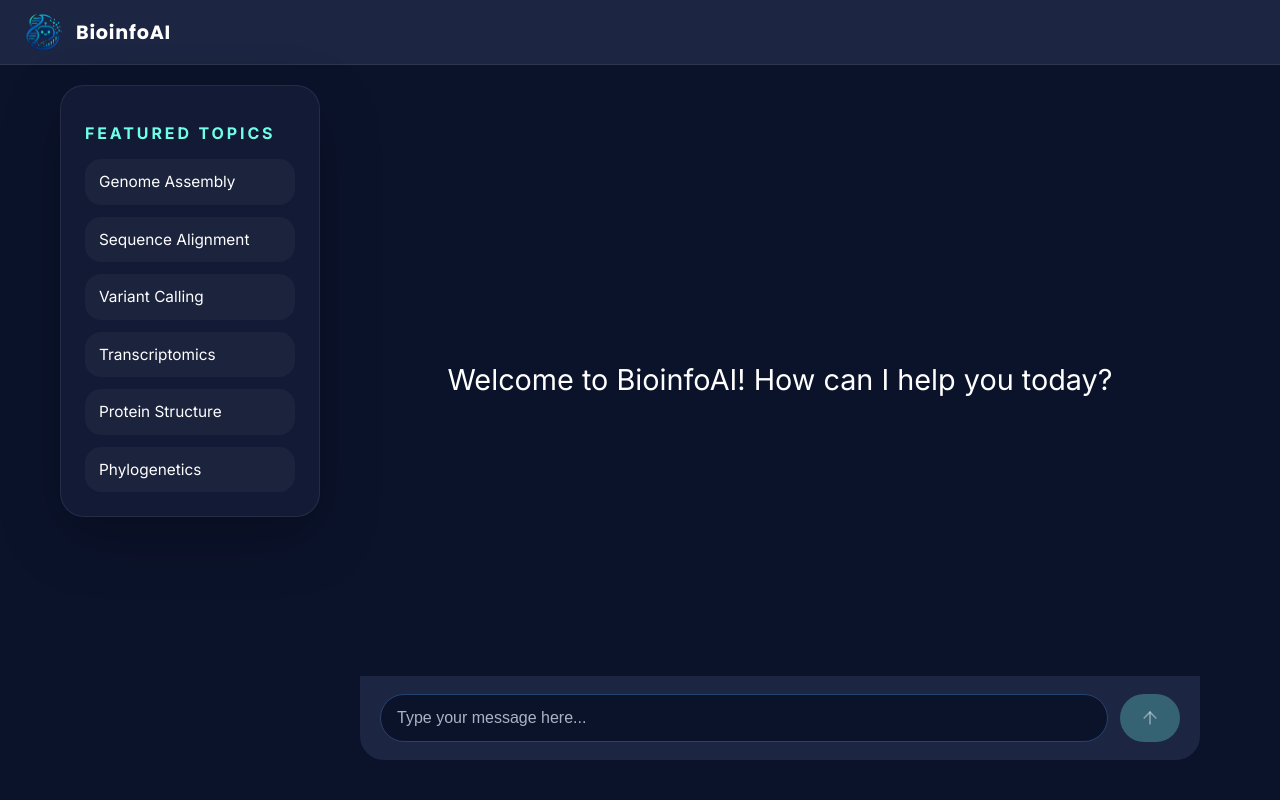
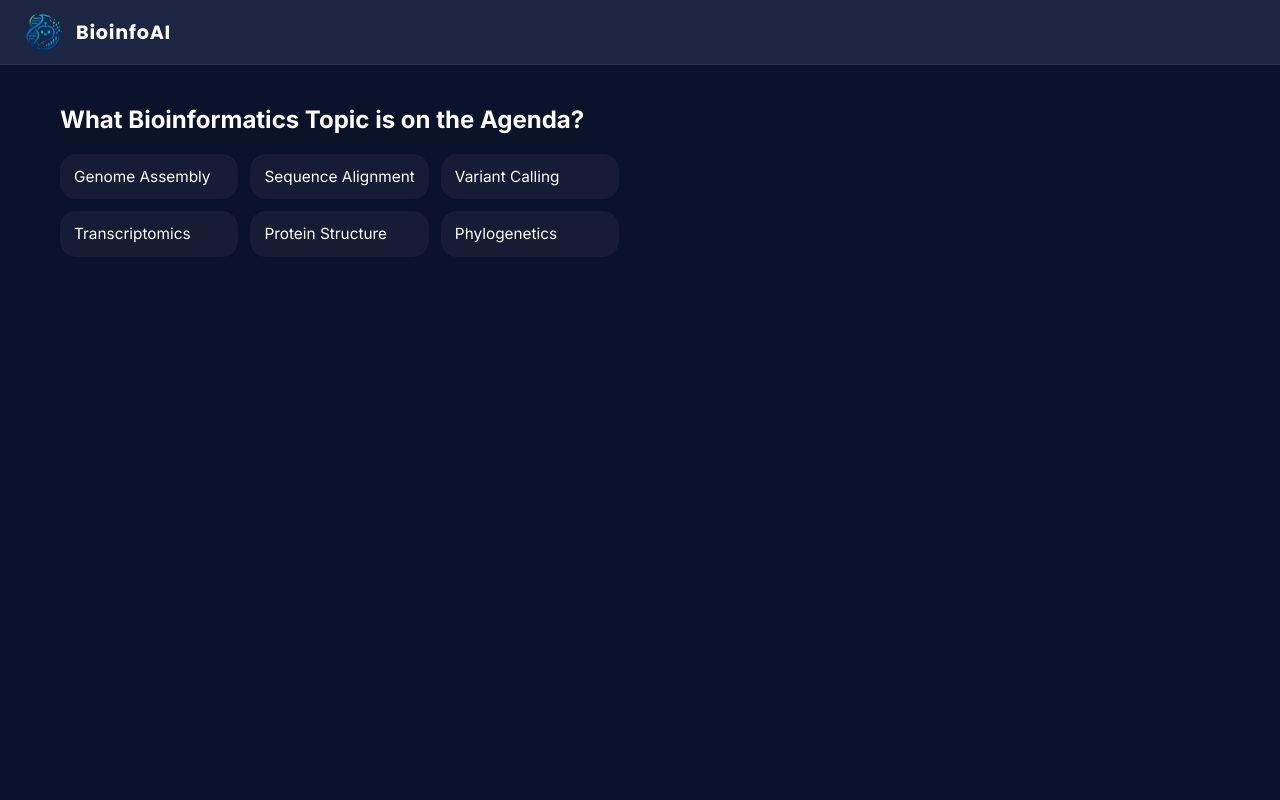
Before and after one commit to jdoria702/BioinformaticsHackathon, a Flask app: page /api/ in a window 1280 px wide. Run offline with Flask 3, Linux system fonts and the light colour scheme.

Commit message:
Select topic menu

```diff
--- a/app.py
+++ b/app.py
@@ -40,6 +40,15 @@ def create_app():
     app.register_blueprint(api_bp, url_prefix="/api")
     logger.info("Registered blueprint: api_bp at url_prefix=/api")
 
+    @app.route("/")
+    def root():
+        return render_template("index.html")
+
+    @app.route("/chat")
+    def chat_page():
+        topic = request.args.get("topic", "sequence_alignment")
+        return render_template("chat.html", topic=topic)
+
     logger.info("App creation completed.")
 
     return app
--- a/static/styles.css
+++ b/static/styles.css
@@ -16,6 +16,12 @@ body {
     padding: 12px 24px;
     background-color: #1C2541;
     border-bottom: 1px solid rgba(255, 255, 255, 0.08);
+}
+
+.navbar-home-link {
+    text-decoration: none;
+    color: inherit;
+    display: inline-flex;
 }
 
 .navbar-brand {
@@ -77,20 +83,19 @@ body {
     list-style: none;
     padding: 0;
     margin: 0;
+    display: grid;
+    grid-template-columns: repeat(3, minmax(0, 1fr));
+    gap: 12px;
 }
 
 .featured-topics li {
-    margin-bottom: 12px;
     padding: 12px 14px;
     border-radius: 16px;
     background-color: rgba(255, 255, 255, 0.04);
     color: #FFFFFF;
     font-size: 0.96rem;
     line-height: 1.4;
-}
-
-.featured-topics li:last-child {
-    margin-bottom: 0;
+    cursor: pointer;
 }
 
 .chat-panel {
--- /dev/null
+++ b/tempCodeRunnerFile.py
@@ -0,0 +1 @@
+, url_prefix="/api"
--- a/templates/index.html
+++ b/templates/index.html
@@ -11,167 +11,38 @@
 </head>
 <body>
     <header class="navbar">
-        <div class="navbar-brand">
-            <img src="{{ url_for('static', filename='images/BioinfoAIIcon.png') }}" alt="BioinfoAI icon" class="navbar-icon">
-            <span class="navbar-title">BioinfoAI</span>
-        </div>
+        <a href="/" class="navbar-home-link">
+            <div class="navbar-brand">
+                <img src="{{ url_for('static', filename='images/BioinfoAIIcon.png') }}" alt="BioinfoAI icon" class="navbar-icon">
+                <span class="navbar-title">BioinfoAI</span>
+            </div>
+        </a>
     </header>
     <main class="app-layout">
-        <aside class="sidebar">
-            <div class="sidebar-card">
-                <h2>Featured topics</h2>
+            <div class="grid-topics">
+                <h2>What Bioinformatics Topic is on the Agenda?</h2>
                 <ul class="featured-topics">
-                    <li>Genome Assembly</li>
-                    <li>Sequence Alignment</li>
-                    <li>Variant Calling</li>
-                    <li>Transcriptomics</li>
-                    <li>Protein Structure</li>
-                    <li>Phylogenetics</li>
+                    <li data-topic="genome_assembly">Genome Assembly</li>
+                    <li data-topic="sequence_alignment" class="selected">Sequence Alignment</li>
+                    <li data-topic="variant_calling">Variant Calling</li>
+                    <li data-topic="transcriptomics">Transcriptomics</li>
+                    <li data-topic="protein_structure">Protein Structure</li>
+                    <li data-topic="phylogenetics">Phylogenetics</li>
                 </ul>
             </div>
-        </aside>
-        <section class="chat-panel">
-            <div class="chat-container" id="chat-container">
-                <div class="message assistant" id="welcome-message">Welcome to BioinfoAI! How can I help you today?</div>
-            </div>
-            <div class="input-container">
-                <input type="text" id="message-input" placeholder="Type your message here...">
-                <button id="send-button">
-                    <svg width="20" height="20" viewBox="0 0 24 24" fill="none" stroke="currentColor" stroke-width="2" stroke-linecap="round" stroke-linejoin="round">
-                        <line x1="12" y1="19" x2="12" y2="5"></line>
-                        <polyline points="5 12 12 5 19 12"></polyline>
-                    </svg>
-                </button>
-            </div>
-        </section>
     </main>
 
     <script>
-        const chatContainer = document.getElementById('chat-container');
-        const messageInput = document.getElementById('message-input');
-        const sendButton = document.getElementById('send-button');
-        let firstMessageSent = false;
+        const topicItems = document.querySelectorAll('.featured-topics li');
 
-        function removeWelcomeMessage() {
-            const welcomeMsg = document.getElementById('welcome-message');
-            if (welcomeMsg) {
-                welcomeMsg.remove();
-                firstMessageSent = true;
-            }
-        }
-
-        function addMessage(content, sender, isTyping = false) {
-            const messageDiv = document.createElement('div');
-            messageDiv.className = `message ${sender}`;
-
-            if (isTyping && sender === 'assistant') {
-                messageDiv.classList.add('typing');
-                messageDiv.innerHTML = '<span></span><span></span><span></span>';
-            } else {
-                messageDiv.textContent = content;
-            }
-
-            chatContainer.appendChild(messageDiv);
-            chatContainer.scrollTop = chatContainer.scrollHeight;
-
-            return messageDiv;
-        }
-
-        async function typeMessage(element, text, speed = 20) {
-            return new Promise(resolve => {
-                element.textContent = '';
-                element.classList.remove('typing');
-                let index = 0;
-
-                function type() {
-                    if (index < text.length) {
-                        element.textContent += text.charAt(index);
-                        index++;
-                        setTimeout(type, speed);
-                    } else {
-                        resolve();
-                    }
-                }
-
-                type();
+        topicItems.forEach((item) => {
+            item.addEventListener('click', () => {
+                console.log("clicked")
+                const topic = item.textContent.trim();
+                const encodedTopic = encodeURIComponent(topic.toLowerCase().replace(/\s+/g, '_'));
+                window.location.href = `/chat?topic=${encodedTopic}`;
             });
-        }
-
-        async function sendMessage() {
-            const message = messageInput.value.trim();
-            if (!message) return;
-
-            // Remove welcome message on first interaction
-            if (!firstMessageSent) {
-                removeWelcomeMessage();
-            }
-
-            addMessage(message, 'user');
-            messageInput.value = '';
-            updateSendButtonState();
-
-            try {
-                // Show typing animation
-                const typingElement = addMessage('', 'assistant', true);
-
-                const response = await fetch('/api/chat', {
-                    method: 'POST',
-                    headers: {
-                        'Content-Type': 'application/json',
-                    },
-                    body: JSON.stringify({ message: message, session_id: "default", topic: "sequence_alignment" }),
-                });
-                const data = await response.json();
-
-                // Remove typing element and add typed response
-                typingElement.remove();
-                const responseElement = addMessage('', 'assistant');
-                await typeMessage(responseElement, data.response);
-            } catch (error) {
-                const errorElement = addMessage('', 'assistant');
-                await typeMessage(errorElement, 'Error: Could not send message.');
-            }
-        }
-
-        sendButton.addEventListener('click', sendMessage);
-        messageInput.addEventListener('keypress', (e) => {
-            if (e.key === 'Enter') {
-                sendMessage();
-            }
         });
-
-        // Toggle send button state based on input
-        function updateSendButtonState() {
-            const hasText = messageInput.value.trim().length > 0;
-            if (hasText) {
-                sendButton.classList.add('active');
-            } else {
-                sendButton.classList.remove('active');
-            }
-        }
-
-        // Health check on page load
-        async function checkHealth() {
-            try {
-                const response = await fetch('/api/health')
-                const data = await response.json()
-                if (data.status == 'ok') {
-                    console.log('API is healthy');
-                } else {
-                    console.log('API health check failed')
-                }
-            } catch (e) {
-                console.log('Error checking health: ', e);
-            }
-        }
-
-        checkHealth();
-
-        messageInput.addEventListener('input', updateSendButtonState);
-        messageInput.addEventListener('keyup', updateSendButtonState);
-
-        // Initialize button state on page load
-        updateSendButtonState();
     </script>
 </body>
 </html>
```
Also changed, not shown: templates/chat.html (added, +180 -0 lines).
